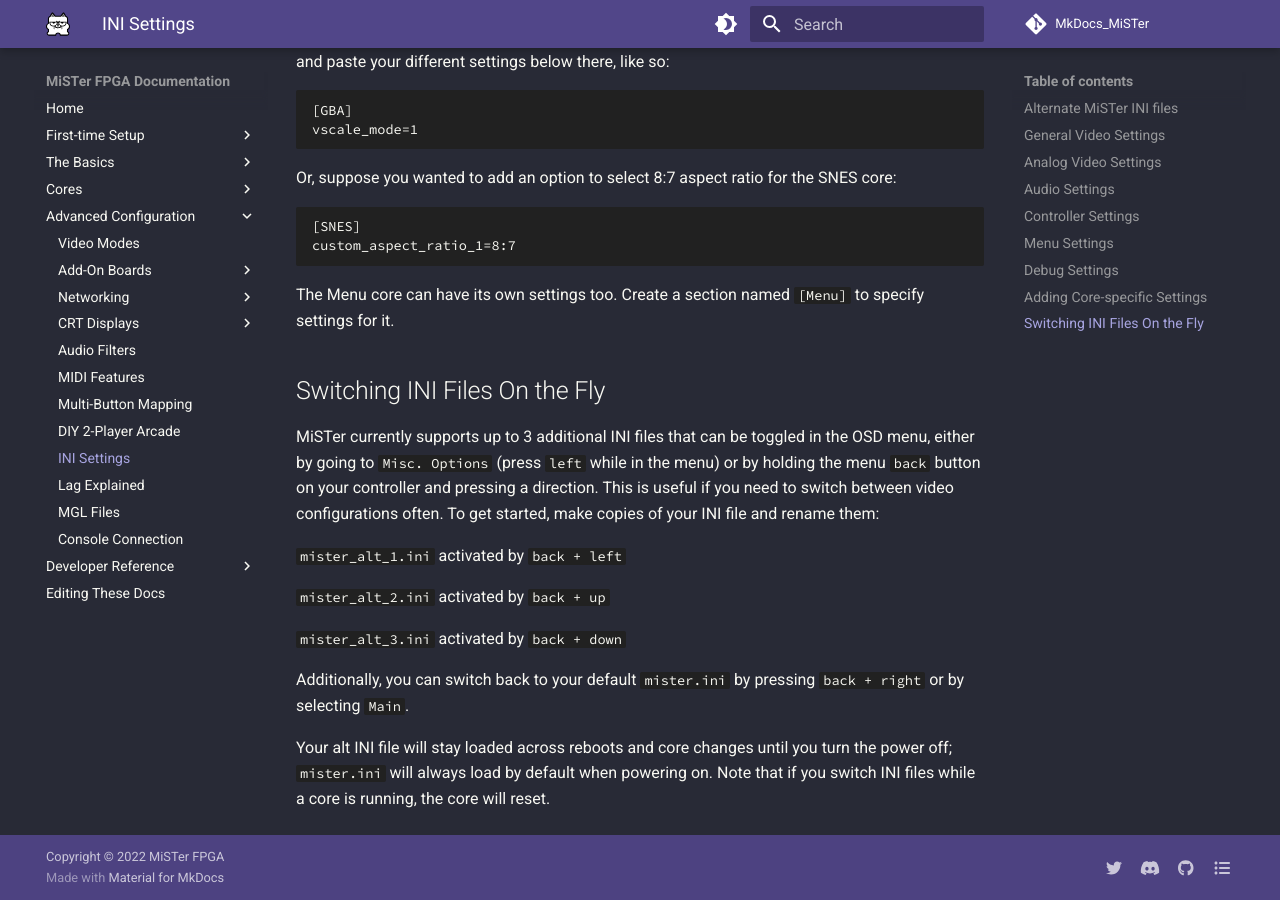
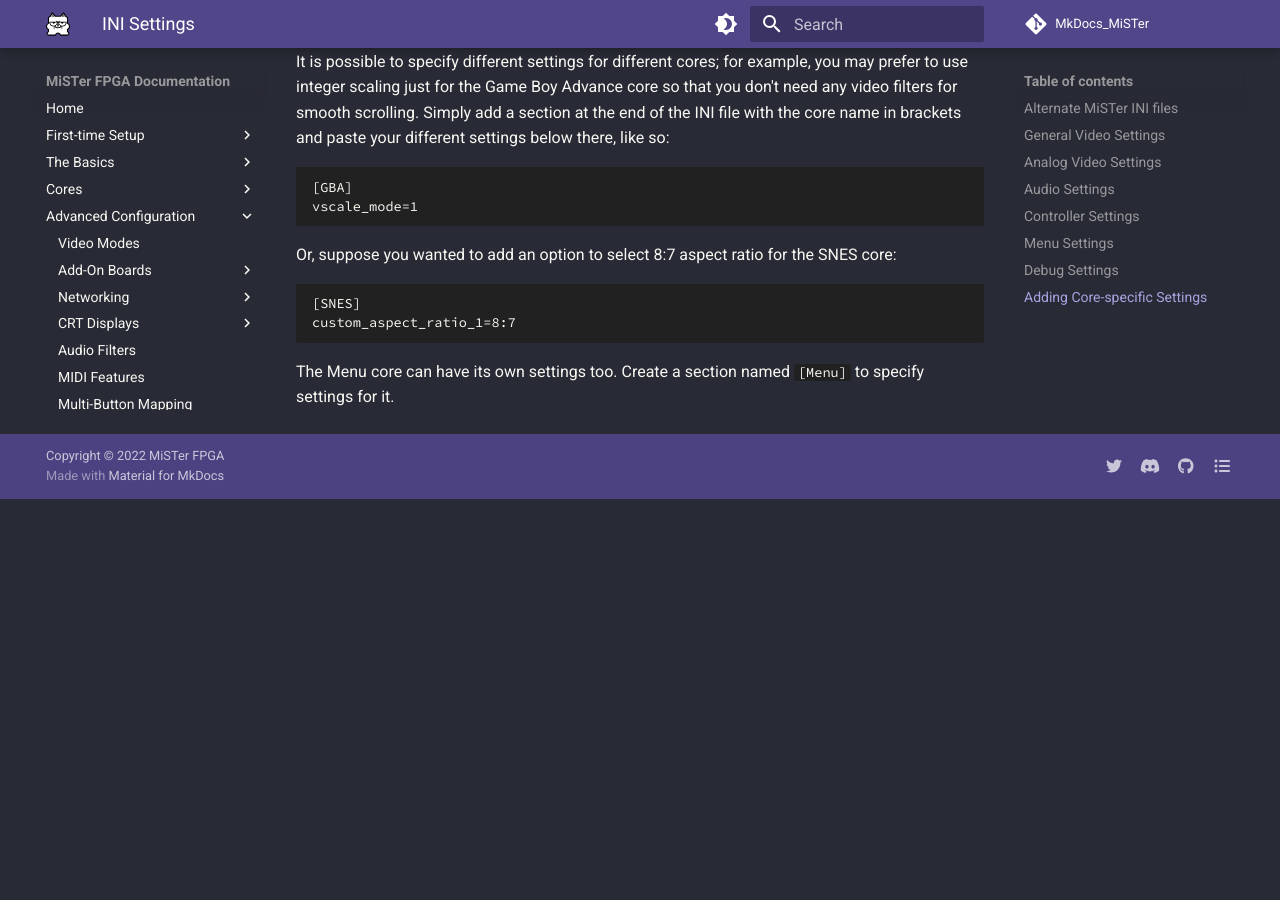
Before and after one commit to MiSTer-devel/MkDocs_MiSTer, an MkDocs documentation site: the page built from docs/advanced/ini.md, in a window 1280 px wide and 900 px high, scrolled down 3416 px. Built offline with MkDocs 1.6.1 and Material for MkDocs 9.7.7, drawn with Linux system fonts in a browser that asks for light colours; comment, search, counter and statistics services are not loaded; after the commit the page ends 3915 px from its top, so only the background shows below that; some of the changed text lies outside the part shown.

Commit message:
Remove old alternate ini explanation
It had bad SEO both internally and externally and I didn't like the fact it was at the end.

````diff
--- a/docs/advanced/ini.md
+++ b/docs/advanced/ini.md
@@ -12,6 +12,8 @@
 | `MiSTer_alt_3.ini` | Controller: Back + Down  |
 
 This is useful for things like hybrid cores that can play multiple systems. For example, the Sega Master System core which also supports Game Gear games. You may want to use a `vscale_border` setting just for Game Gear games, so you can set up an alternate MiSTer INI file by copying your current `MiSTer.ini` and renaming it to `MiSTer_alt_1.ini`, editing the `vscale_border` option just in that one will allow you to apply a border to Game Gear games on the fly. Another example is if you want to switch your `video_mode` (screen resolution) on the fly for various reasons, or if you want to switch your `vsync_adjust` option on the fly.
+
+
 
 ## General Video Settings
 
@@ -94,16 +96,3 @@
 ```
 
 The Menu core can have its own settings too. Create a section named `[Menu]` to specify settings for it.
-
-## Switching INI Files On the Fly
-MiSTer currently supports up to 3 additional INI files that can be toggled in the OSD menu, either by going to `Misc. Options`  (press `left` while in the menu) or by holding the menu `back` button on your controller and pressing a direction. This is useful if you need to switch between video configurations often. To get started, make copies of your INI file and rename them:
-
-`mister_alt_1.ini`  activated by `back + left`
-
-`mister_alt_2.ini`  activated by `back + up`
-
-`mister_alt_3.ini`  activated by `back + down`
-
-Additionally, you can switch back to your default `mister.ini` by pressing `back + right` or by selecting `Main`.
-
-Your alt INI file will stay loaded across reboots and core changes until you turn the power off; `mister.ini` will always load by default when powering on. Note that if you switch INI files while a core is running, the core will reset.
````
Also changed, not shown: other parts of docs/advanced/ini.md (+1 -1 lines).
